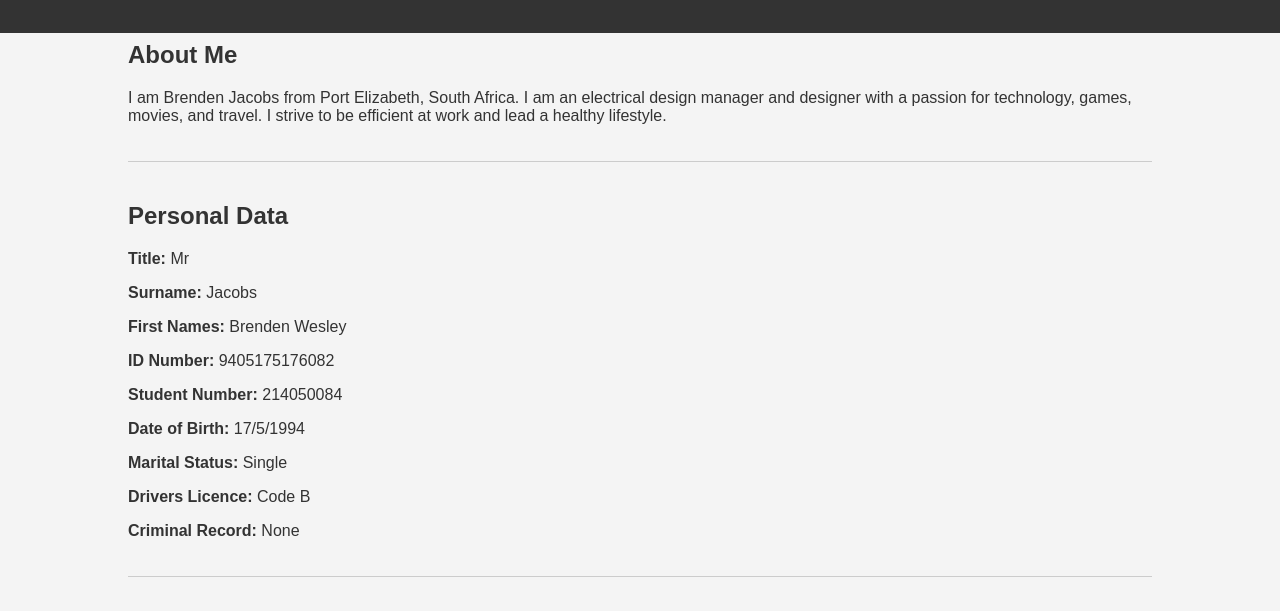
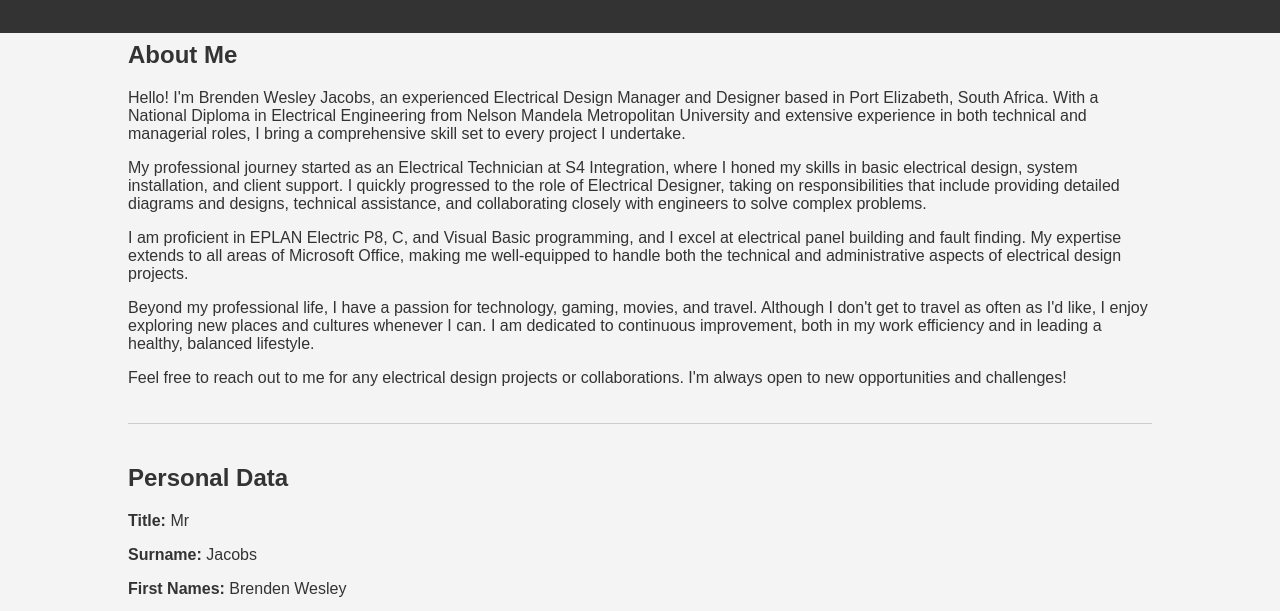
Before and after one commit to BrendenWJ/BrendenJacobsCV, a plain HTML site: page index.html in a window 1280 px wide. Shown: the part 121-732 px from the top of the page. Drawn offline with Linux system fonts and the light colour scheme.

Commit message:
Update index.html

```diff
--- a/index.html
+++ b/index.html
@@ -50,10 +50,14 @@
         <section>
             <div class="download">
                 <a href="path_to_your_cv.pdf" download>Download CV (PDF)</a>
-            </div>
-            <h2>About Me</h2>
-            <p>I am Brenden Jacobs from Port Elizabeth, South Africa. I am an electrical design manager and designer with a passion for technology, games, movies, and travel. I strive to be efficient at work and lead a healthy lifestyle.</p>
-        </section>
+                </div>
+    <h2>About Me</h2>
+    <p>Hello! I'm Brenden Wesley Jacobs, an experienced Electrical Design Manager and Designer based in Port Elizabeth, South Africa. With a National Diploma in Electrical Engineering from Nelson Mandela Metropolitan University and extensive experience in both technical and managerial roles, I bring a comprehensive skill set to every project I undertake.</p>
+    <p>My professional journey started as an Electrical Technician at S4 Integration, where I honed my skills in basic electrical design, system installation, and client support. I quickly progressed to the role of Electrical Designer, taking on responsibilities that include providing detailed diagrams and designs, technical assistance, and collaborating closely with engineers to solve complex problems.</p>
+    <p>I am proficient in EPLAN Electric P8, C, and Visual Basic programming, and I excel at electrical panel building and fault finding. My expertise extends to all areas of Microsoft Office, making me well-equipped to handle both the technical and administrative aspects of electrical design projects.</p>
+    <p>Beyond my professional life, I have a passion for technology, gaming, movies, and travel. Although I don't get to travel as often as I'd like, I enjoy exploring new places and cultures whenever I can. I am dedicated to continuous improvement, both in my work efficiency and in leading a healthy, balanced lifestyle.</p>
+    <p>Feel free to reach out to me for any electrical design projects or collaborations. I'm always open to new opportunities and challenges!</p>
+</section>
 
         <section>
             <h2>Personal Data</h2>
```
